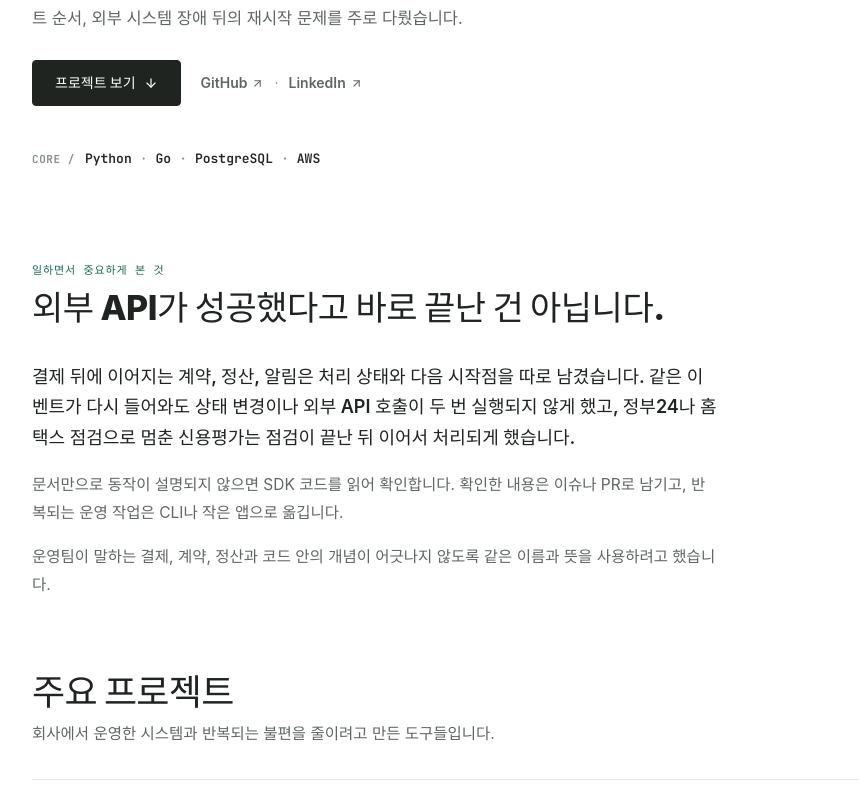
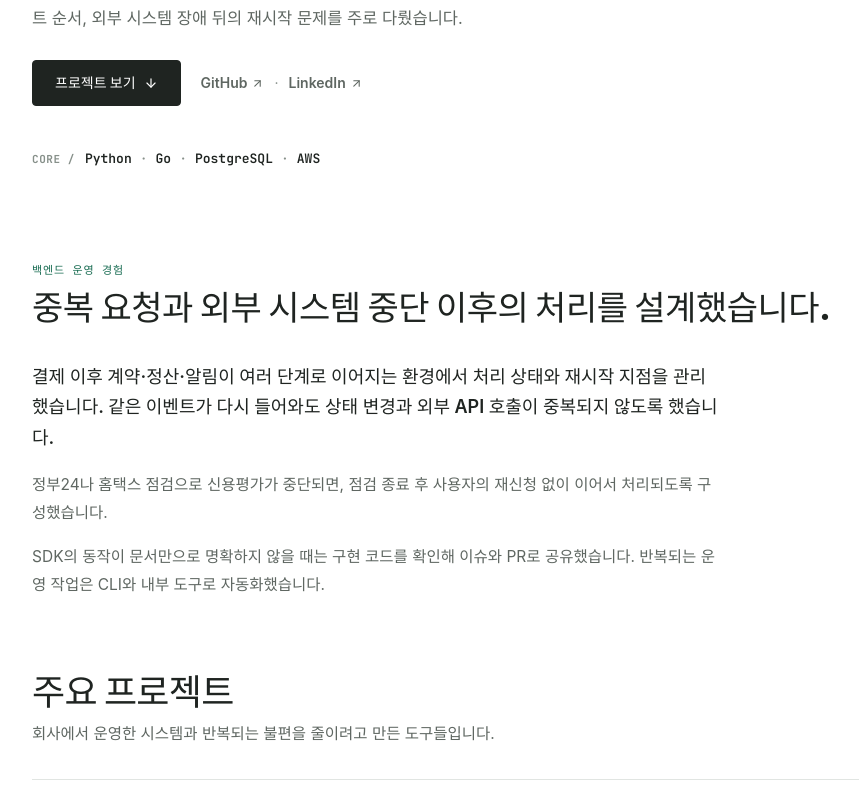
Before and after one commit to jaeyoung0509/jaeyoung0509.github.io, a SvelteKit app: page /about in a window 1280 px wide. Shown: the part 391-1187 px from the top of the page, without its empty margins (28-887 px from the left). Built offline with nearby package versions, Linux system fonts and the light colour scheme.

Commit message:
content: refine Korean about copy

```diff
--- a/src/components/PortfolioHome.svelte
+++ b/src/components/PortfolioHome.svelte
@@ -169,11 +169,11 @@
         techStack: ["Python", "Go", "PostgreSQL", "AWS"],
       },
       about: {
-        eyebrow: "일하면서 중요하게 본 것",
-        title: "외부 API가 성공했다고 바로 끝난 건 아닙니다.",
-        p1: "결제 뒤에 이어지는 계약, 정산, 알림은 처리 상태와 다음 시작점을 따로 남겼습니다. 같은 이벤트가 다시 들어와도 상태 변경이나 외부 API 호출이 두 번 실행되지 않게 했고, 정부24나 홈택스 점검으로 멈춘 신용평가는 점검이 끝난 뒤 이어서 처리되게 했습니다.",
-        p2: "문서만으로 동작이 설명되지 않으면 SDK 코드를 읽어 확인합니다. 확인한 내용은 이슈나 PR로 남기고, 반복되는 운영 작업은 CLI나 작은 앱으로 옮깁니다.",
-        p3: "운영팀이 말하는 결제, 계약, 정산과 코드 안의 개념이 어긋나지 않도록 같은 이름과 뜻을 사용하려고 했습니다.",
+        eyebrow: "백엔드 운영 경험",
+        title: "중복 요청과 외부 시스템 중단 이후의 처리를 설계했습니다.",
+        p1: "결제 이후 계약·정산·알림이 여러 단계로 이어지는 환경에서 처리 상태와 재시작 지점을 관리했습니다. 같은 이벤트가 다시 들어와도 상태 변경과 외부 API 호출이 중복되지 않도록 했습니다.",
+        p2: "정부24나 홈택스 점검으로 신용평가가 중단되면, 점검 종료 후 사용자의 재신청 없이 이어서 처리되도록 구성했습니다.",
+        p3: "SDK의 동작이 문서만으로 명확하지 않을 때는 구현 코드를 확인해 이슈와 PR로 공유했습니다. 반복되는 운영 작업은 CLI와 내부 도구로 자동화했습니다.",
       },
       work: {
         title: "주요 프로젝트",
```
